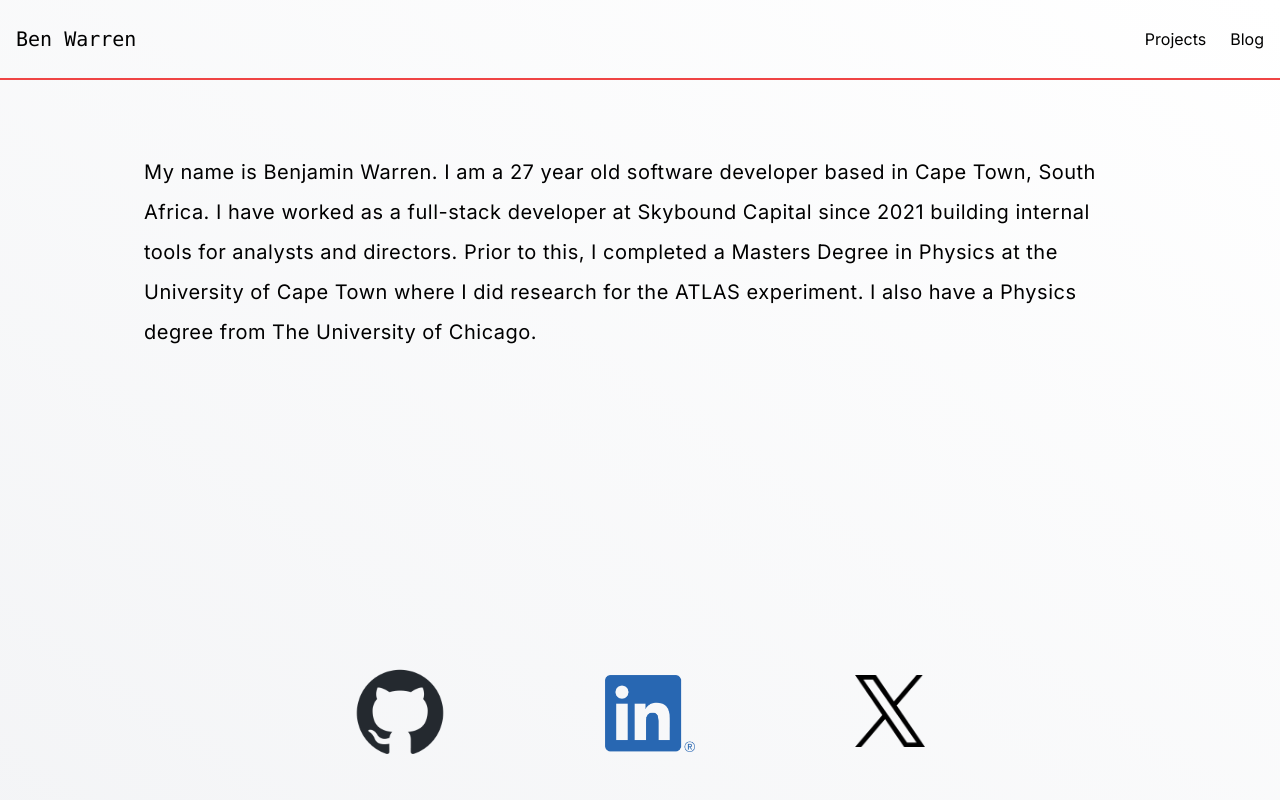
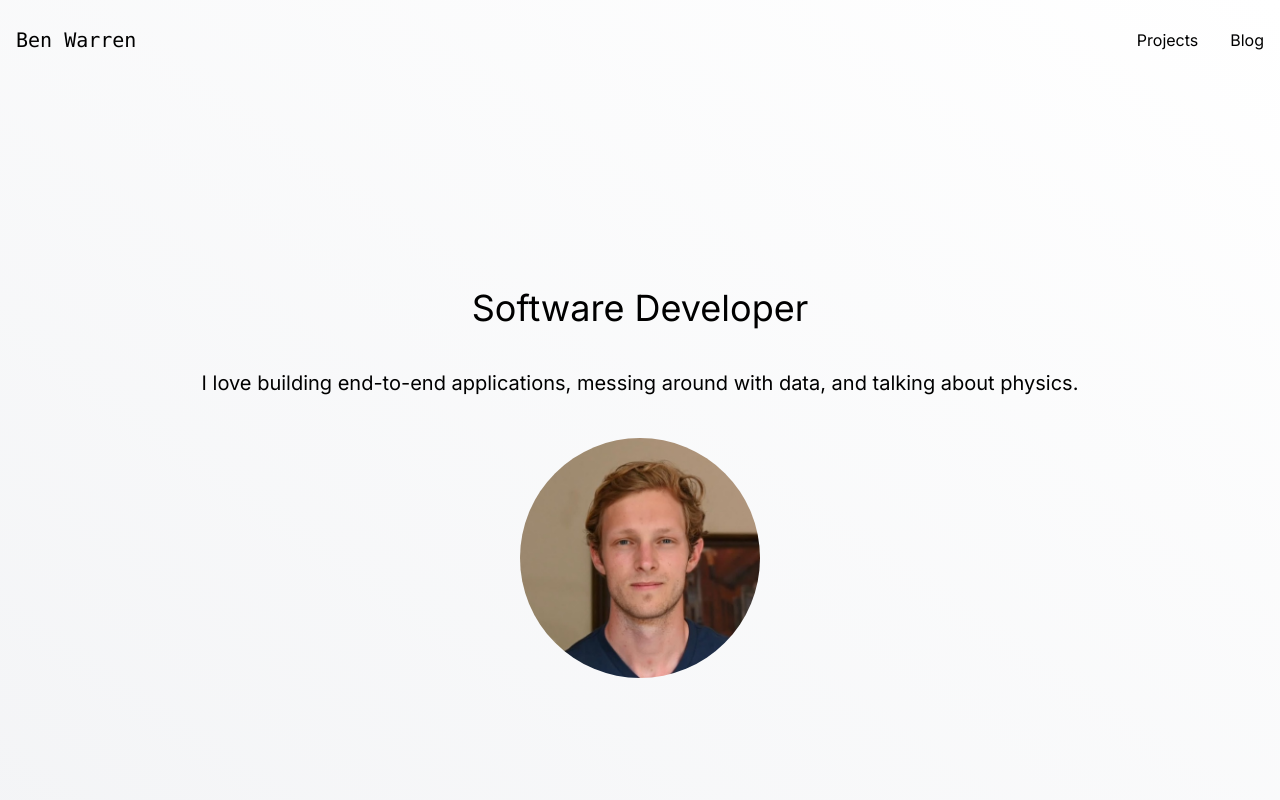
Before and after one commit to bewarren/ben-website, a Next.js app: page / in a window 1280 px wide. Shown: the top 800 px of the page. Built offline with nearby package versions, Linux system fonts and the light colour scheme.

Commit message:
great people steal from everyone

```diff
--- a/src/app/components/navigation/navbar/Logo.tsx
+++ b/src/app/components/navigation/navbar/Logo.tsx
@@ -35,7 +35,7 @@ const Logo = () => {
   return (
     <>
       <Link href="/" style={{ display: showButton ? "none" : "block" }}>
-        <p className="font-mono text-xl text-center font-normal hover:underline decoration-red-500">
+        <p className="font-mono text-xl text-center font-normal hover:text-red-500">
           Ben Warren
         </p>
       </Link>
--- a/src/app/components/navigation/navbar/index.tsx
+++ b/src/app/components/navigation/navbar/index.tsx
@@ -6,7 +6,7 @@ import Logo from "./Logo";
 const Navbar = ({ toggle }: { toggle: () => void }) => {
   return (
     <>
-      <div className="w-full h-20 sticky top-0 border-b-2 hover:border-red-500">
+      <div className="w-full h-20 sticky top-0 ">
         <div className="container mx-auto px-4 h-full">
           <div className="flex justify-between items-center h-full">
             <Logo />
@@ -27,19 +27,15 @@ const Navbar = ({ toggle }: { toggle: () => void }) => {
                 />
               </svg>
             </button>
-            <ul className="hidden md:flex gap-x-6">
+            <ul className="hidden md:flex gap-x-8">
               <li>
                 <Link href="/projects">
-                  <p className="hover:underline decoration-red-500 decoration-2">
-                    Projects
-                  </p>
+                  <p className="hover:text-red-500">Projects</p>
                 </Link>
               </li>
               <li>
                 <Link href="/blog">
-                  <p className="hover:underline decoration-red-500 decoration-2">
-                    Blog
-                  </p>
+                  <p className="hover:text-red-500">Blog</p>
                 </Link>
               </li>
             </ul>
--- a/src/app/page.tsx
+++ b/src/app/page.tsx
@@ -2,17 +2,33 @@ import Image from "next/image";
 import github from "../../assets/github-mark.png";
 import linkedin from "../../assets/LI-In-Bug.png";
 import x from "../../assets/logo-black.png";
+import me from "../../assets/me.jpeg";
 
 export default function Home() {
   return (
     <main className="flex min-h-screen flex-col items-center justify-between px-36 py-10 h-14">
+      <div className="flex flex-col items-center justify-around mt-32 mb-36">
+        <h2 className="text-4xl mt-10">Software Developer</h2>
+        <h4 className="text-xl text-center leading-normal mt-10">
+          I love building end-to-end applications, messing around with data, and
+          talking about physics.
+        </h4>
+        <Image
+          src={me}
+          alt="x"
+          width={200}
+          height={160}
+          className="mt-10 rounded-full mx-auto w-60 h-60"
+        />
+      </div>
+      <div className="flex flex-col items-center justify-around mt-32 mb-36">
         <p className="text-xl mt-8 tracking-wide leading-loose">
-        My name is Benjamin Warren. I am a 27 year old software developer based
-        in Cape Town, South Africa. I have worked as a full-stack developer at
-        Skybound Capital since 2021 building internal tools for analysts and
-        directors. Prior to this, I completed a Masters Degree in Physics at the
-        University of Cape Town where I did research for the ATLAS experiment. I
-        also have a Physics degree from The University of Chicago.
+          Hi, I'm Ben Warren. I am a Cape Town-based developer. I have worked as
+          a full-stack developer at Skybound Capital since 2021 building
+          internal tools for analysts and directors. Prior to this, I completed
+          a Masters Degree in Physics at the University of Cape Town where I did
+          research for the ATLAS experiment. I also have a Physics degree from
+          The University of Chicago.
         </p>
         <div className="w-full flex flex-row mt-12 justify-center py-20">
           <a href="https://github.com/bewarren" className="px-20">
@@ -28,6 +44,7 @@ export default function Home() {
             <Image src={x} alt="x" width={70} height={70} />
           </a>
         </div>
+      </div>
     </main>
   );
 }
```
Also changed, not shown: assets/me.jpeg (added). Lines whose indentation alone changed are shown as unchanged.
